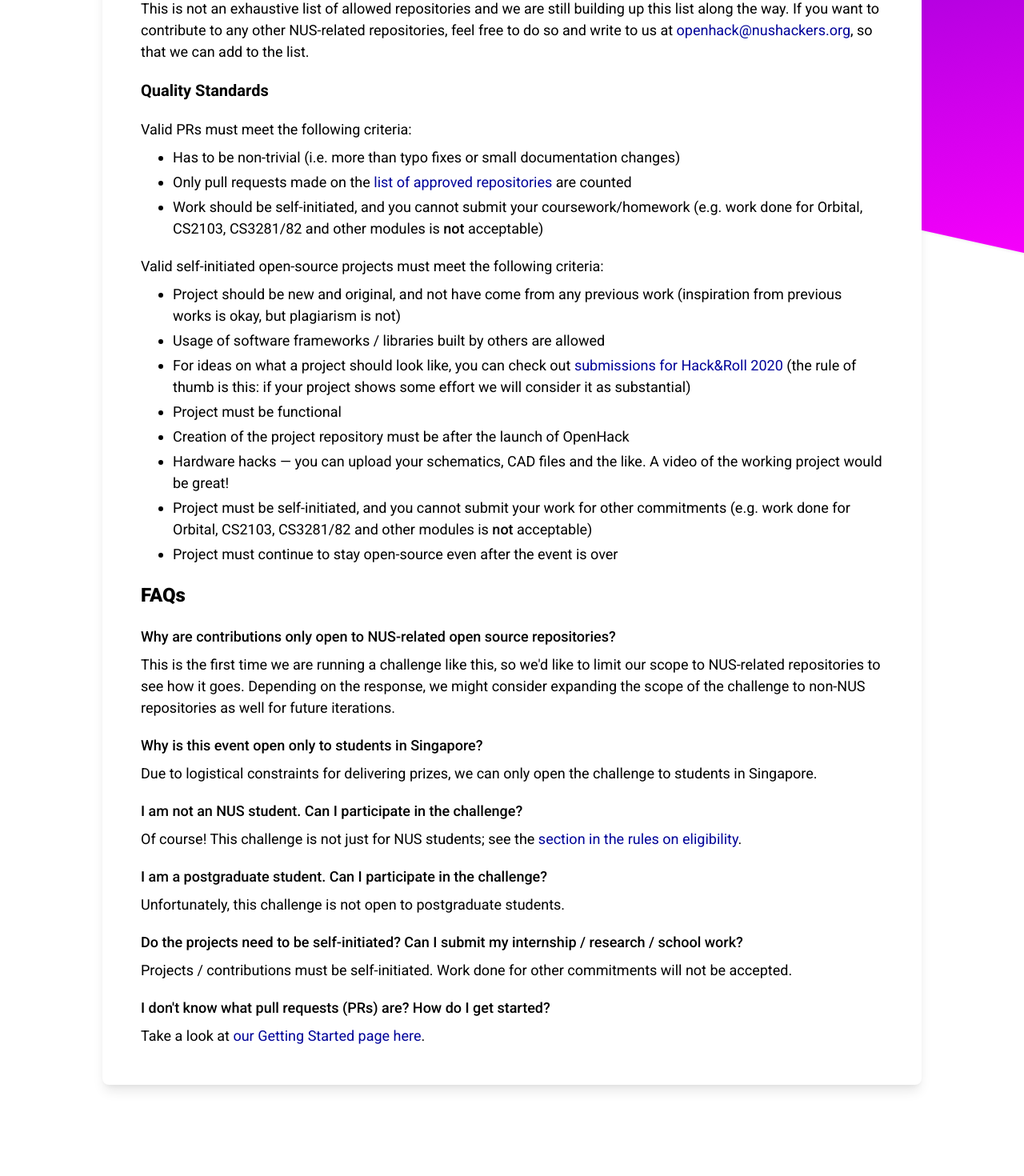
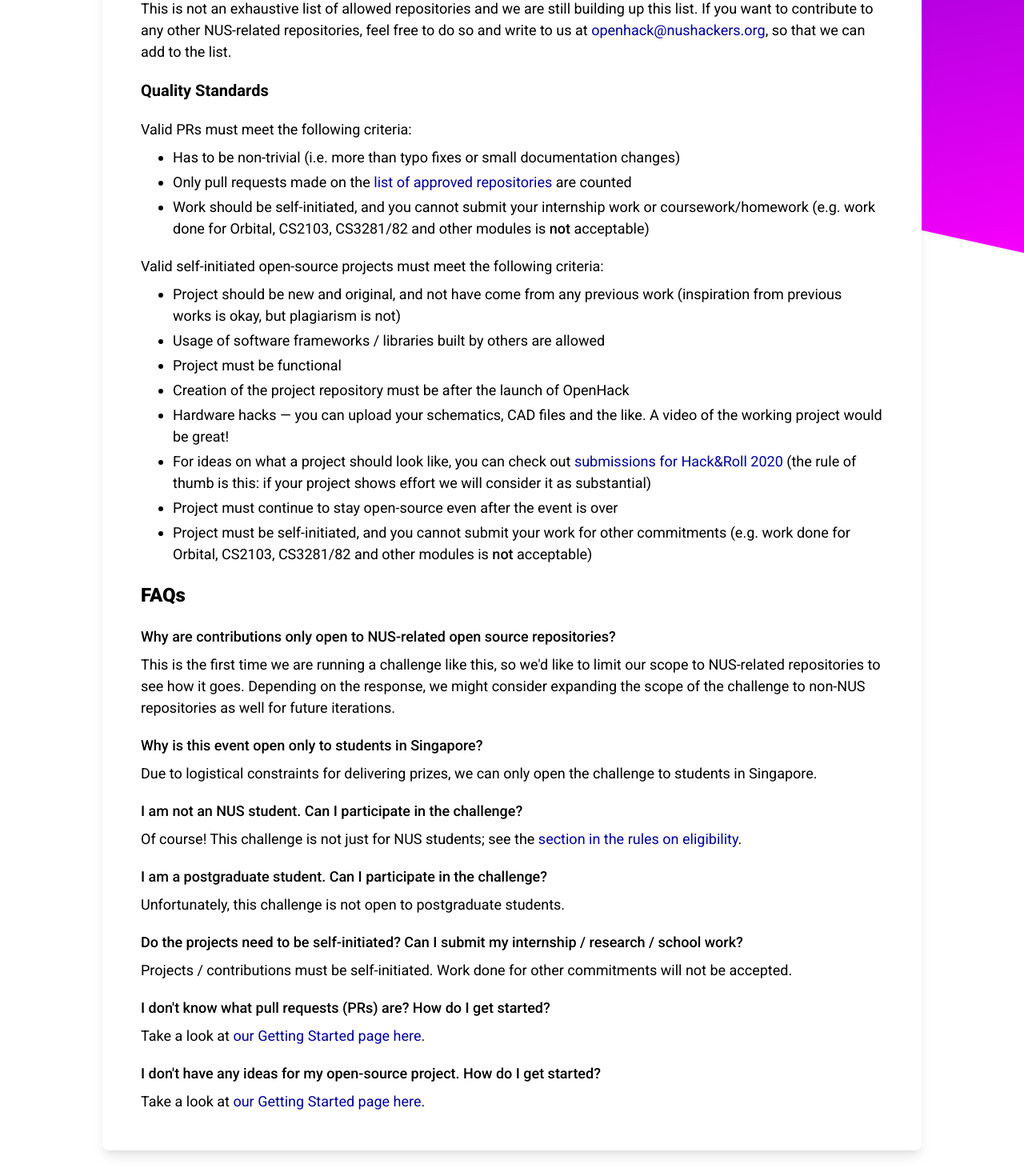
Before and after one commit to nushackers/openhack, a Next.js app: page /rules in a window 1280 px wide. Shown: the part 950-2420 px from the top of the page at 80% size. Before the commit the page ends 2338 px from the top, so only its background shows below. Built offline with nearby package versions, Linux system fonts and the light colour scheme.

Commit message:
Rearrange rules content

```diff
--- a/pages/rules.js
+++ b/pages/rules.js
@@ -41,8 +41,8 @@ const Rules = () => (
     </ul>
     <Text id="pr-standards" className="my-5">
       This is not an exhaustive list of allowed repositories and we are still
-      building up this list along the way. If you want to contribute to any
-      other NUS-related repositories, feel free to do so and write to us at{" "}
+      building up this list. If you want to contribute to any other NUS-related
+      repositories, feel free to do so and write to us at{" "}
       <a
         target="_blank"
         href="mailto:openhack@nushackers.org"
@@ -66,9 +66,10 @@ const Rules = () => (
         <a href="#repos">list of approved repositories</a> are counted
       </li>
       <li className="ml-5 my-1">
-        Work should be self-initiated, and you cannot submit your
-        coursework/homework (e.g. work done for Orbital, CS2103, CS3281/82 and
-        other modules is <span className="font-medium">not</span> acceptable)
+        Work should be self-initiated, and you cannot submit your internship
+        work or coursework/homework (e.g. work done for Orbital, CS2103,
+        CS3281/82 and other modules is <span className="font-medium">not</span>{" "}
+        acceptable)
       </li>
     </ul>
     <Text className="mt-5 mb-2">
@@ -83,6 +84,14 @@ const Rules = () => (
       <li className="ml-5 my-1">
         Usage of software frameworks / libraries built by others are allowed
       </li>
+      <li className="ml-5 my-1">Project must be functional</li>
+      <li className="ml-5 my-1">
+        Creation of the project repository must be after the launch of OpenHack
+      </li>
+      <li className="ml-5 my-1">
+        Hardware hacks &mdash; you can upload your schematics, CAD files and the
+        like. A video of the working project would be great!
+      </li>
       <li className="ml-5 my-1">
         For ideas on what a project should look like, you can check out{" "}
         <a
@@ -92,24 +101,16 @@ const Rules = () => (
         >
           submissions for Hack&amp;Roll 2020
         </a>{" "}
-        (the rule of thumb is this: if your project shows some effort we will
+        (the rule of thumb is this: if your project shows effort we will
         consider it as substantial)
       </li>
-      <li className="ml-5 my-1">Project must be functional</li>
-      <li className="ml-5 my-1">
-        Creation of the project repository must be after the launch of OpenHack
+      <li id="faq" className="ml-5 my-1">
+        Project must continue to stay open-source even after the event is over
       </li>
       <li className="ml-5 my-1">
-        Hardware hacks &mdash; you can upload your schematics, CAD files and the
-        like. A video of the working project would be great!
-      </li>
-      <li id="faq" className="ml-5 my-1">
         Project must be self-initiated, and you cannot submit your work for
         other commitments (e.g. work done for Orbital, CS2103, CS3281/82 and
         other modules is <span className="font-medium">not</span> acceptable)
-      </li>
-      <li className="ml-5 my-1">
-        Project must continue to stay open-source even after the event is over
       </li>
     </ul>
     <h2 className="text-xl lg:text-2xl font-black">FAQs</h2>
@@ -155,6 +156,18 @@ const Rules = () => (
         </Text>
       }
     />
+    <FAQQuestion
+      question="I don't have any ideas for my open-source project. How do I get started?"
+      answer={
+        <Text>
+          Take a look at{" "}
+          <Link href="start">
+            <a>our Getting Started page here</a>
+          </Link>
+          .
+        </Text>
+      }
+    />
   </Page>
 );
 
```
